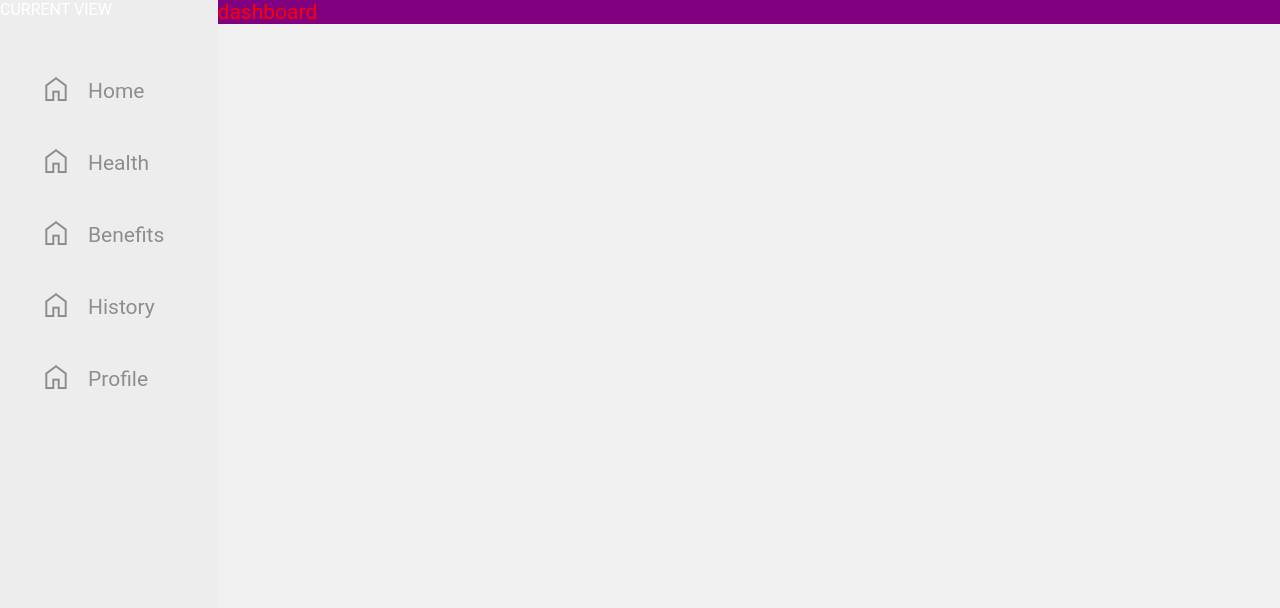
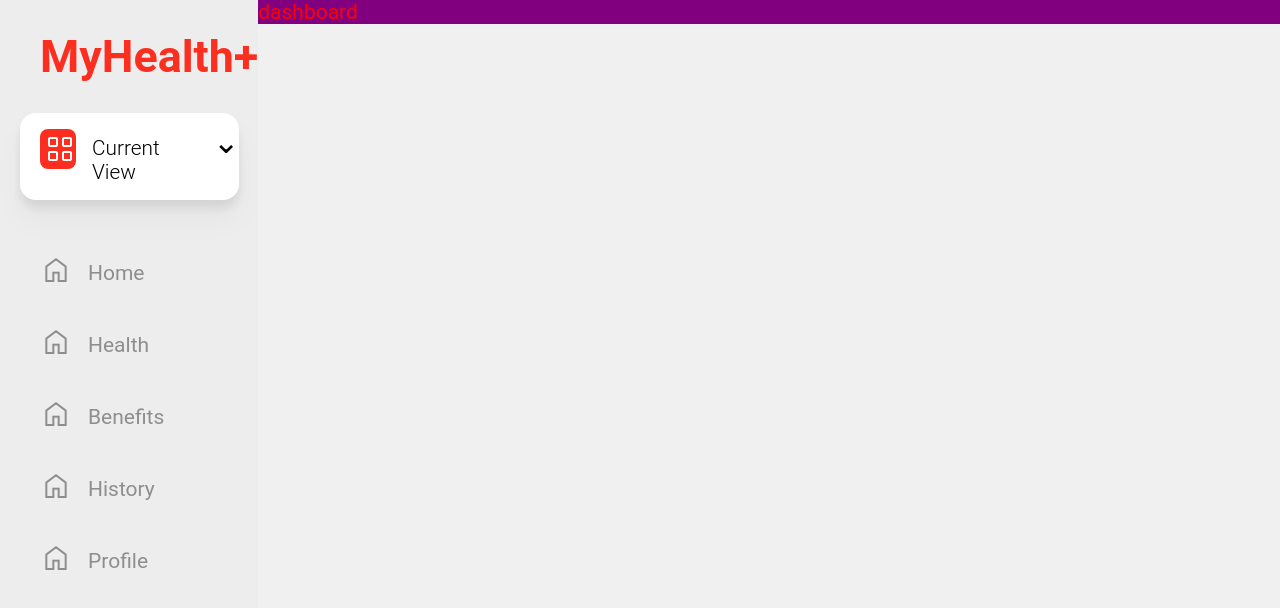
Before and after one commit to calebwelch1/Home, a Vue app: page / in a window 1280 px wide. Both pictures are taken after a click on the element "CANYON". Shown: the top 608 px of the page. Built offline with nearby package versions, Linux system fonts and the light colour scheme; the HTML template or start-up script is replaced by a standard one.

Commit message:
current view menu

```diff
--- a/src/assets/main.css
+++ b/src/assets/main.css
@@ -186,10 +186,7 @@ body {
 #used div:hover {
     cursor:text;
 }
-.container h1 {
-    font-size:60px;
-    text-decoration:underline;
-}
+
 .container p {
     font-size:21px;
 }
--- a/src/views/MedView.vue
+++ b/src/views/MedView.vue
@@ -22,7 +22,17 @@ export default {
 <body>
     <div class="container">
         <div class="first-div">
-            <div>CURRENT VIEW</div>
+            <h1 style="color:#fc2e20; padding-left: 40px; font-size: 2.8rem;">MyHealth+</h1>
+            <div class="drop-shadow-xl" style="margin-left: 20px; background: #fff; border-radius: 1rem; width: 85%; display:flex; flex-direction: row; padding-top: 1rem; padding-bottom: 1rem;">
+                <div style="background:#fc2e20; border-radius: .5rem; width: 2.5rem; height: 2.5rem;margin-left: 20px;">
+                <span class="material-symbols-outlined" style="margin-top: 0.25rem; margin-left: 0.25rem;">
+                    view_cozy
+                </span>
+                </div>
+                <p style="color:black; margin-left: 1rem; font-size: 1.3rem; font-weight: 300; margin-top: 0.45rem;">Current View</p>
+                <p style="color:black; margin-left: 1rem; font-size: 2rem; margin-top:-0.4rem;">&#8964;</p>
+                <!-- TODO: make it dynamic! -->
+            </div>
             <ul class="flex-list">
                 <li class="menu-item">
                     <span class="material-symbols-outlined position-menu-items">
@@ -159,4 +169,8 @@ p {
     top: 50%;
     left: 10%;
 }
+
+.drop-shadow-xl {
+    filter: drop-shadow(0 20px 13px rgb(0 0 0 / 0.03)) drop-shadow(0 8px 5px rgb(0 0 0 / 0.08));
+}
 </style>
```
